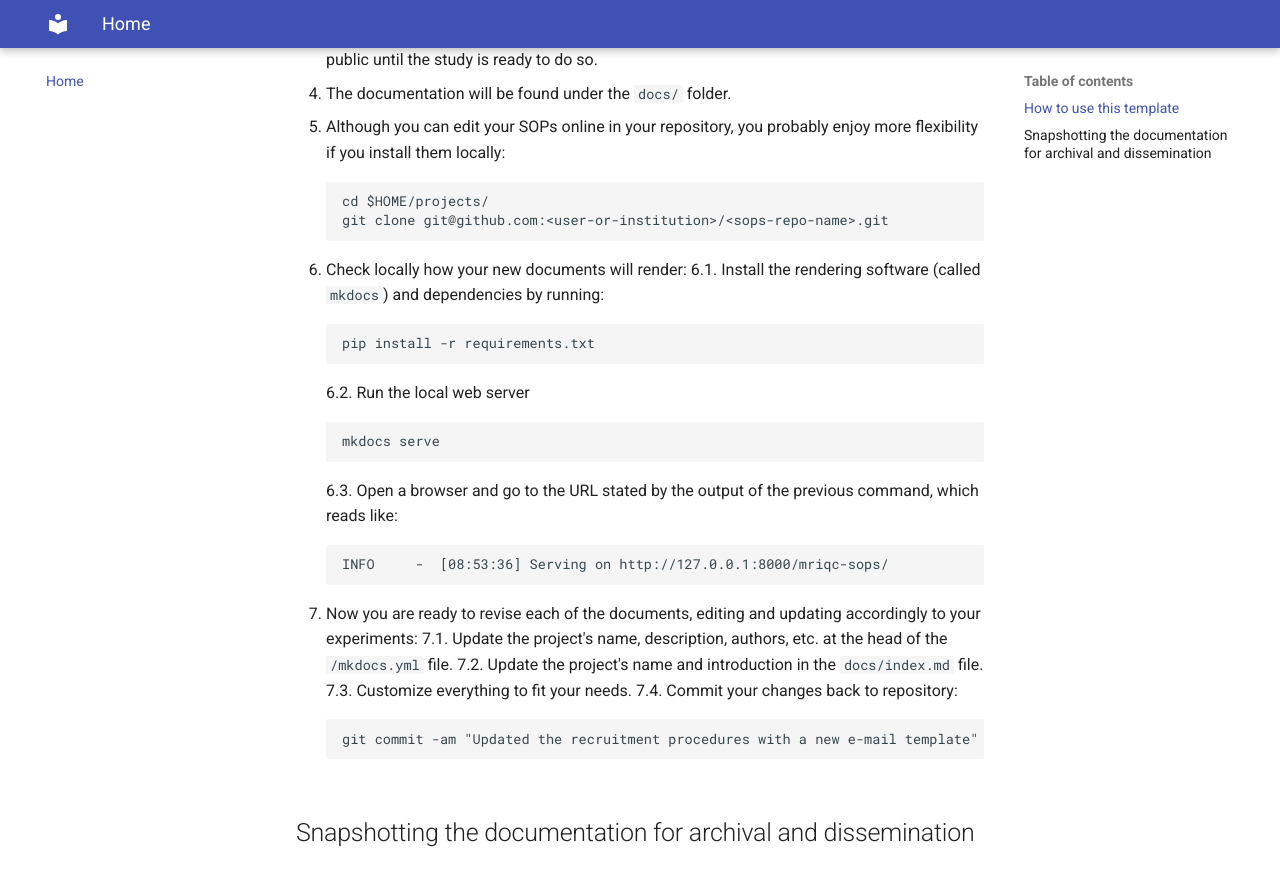
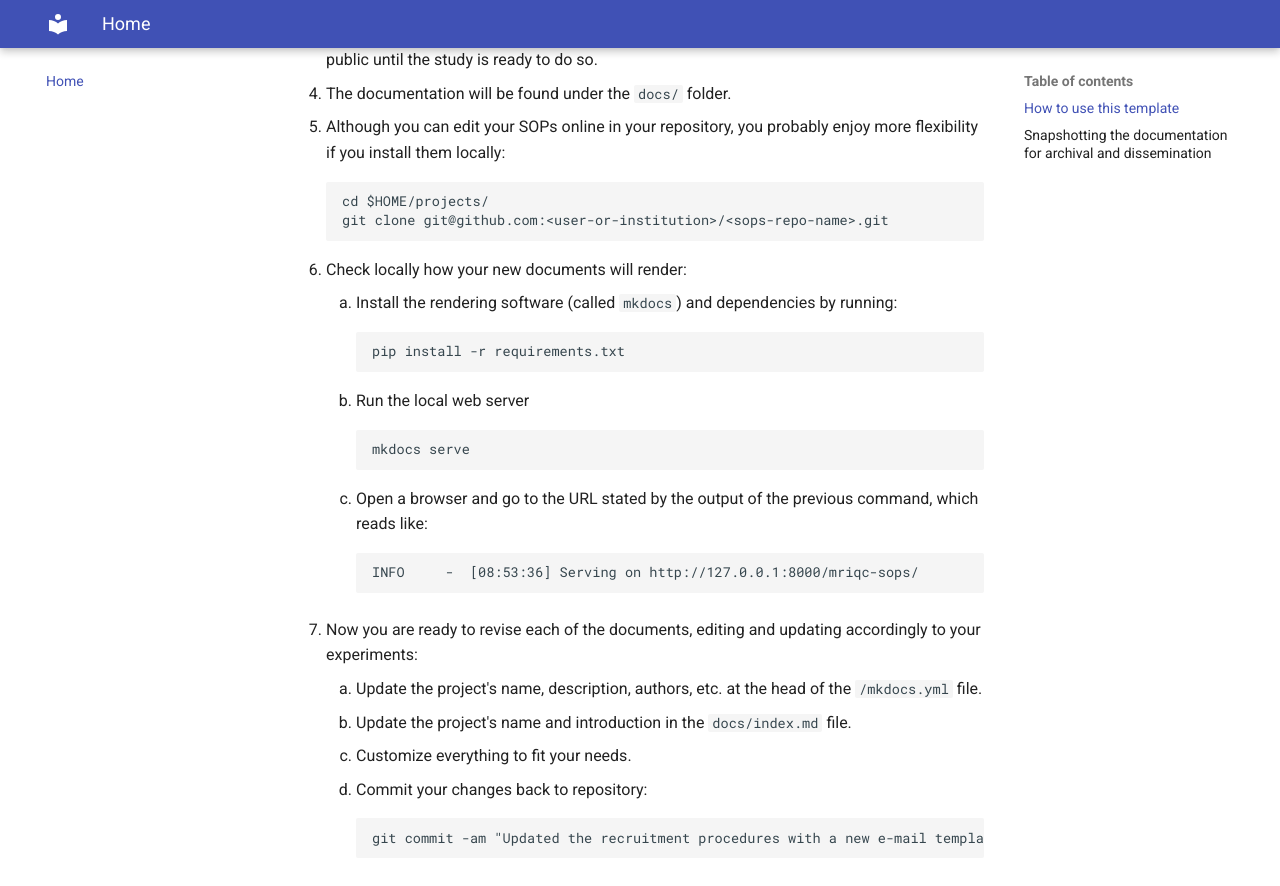
Before and after one commit to nipreps/sops-cookiecutter, an MkDocs documentation site: the page built from docs/index.md, in a window 1280 px wide and 900 px high, scrolled down 985 px. Shown: the top 886 px of the window. Built offline with MkDocs 1.6.1 and Material for MkDocs 9.7.7, drawn with Linux system fonts in a browser that asks for light colours.

Commit message:
fix : rectification of numerotation

````diff
--- a/docs/index.md
+++ b/docs/index.md
@@ -17,32 +17,32 @@
 ## How to use this template
 
 1. Click on the "Use this template" button in the home page of nipreps/mriqc-sops. This will redirect you to the interface to to create a new repository.
-2. Choose your <user-or-institution> as the owner of the new repository and rename it with your <sops-repo-name>. (replace in the following, please replace `<user-or-institution>` with the actual name of your or your organization's GitHub account and `<sops-repo-name>` with the repository name).
-3. Check on the public/private status of the repository - you might not want to have your SOPs public until the study is ready to do so.
-4. The documentation will be found under the `docs/` folder.
-5. Although you can edit your SOPs online in your repository, you probably enjoy more flexibility if you install them locally:
+1. Choose your <user-or-institution> as the owner of the new repository and rename it with your <sops-repo-name>. (replace in the following, please replace `<user-or-institution>` with the actual name of your or your organization's GitHub account and `<sops-repo-name>` with the repository name).
+1. Check on the public/private status of the repository - you might not want to have your SOPs public until the study is ready to do so.
+1. The documentation will be found under the `docs/` folder.
+1. Although you can edit your SOPs online in your repository, you probably enjoy more flexibility if you install them locally:
    ```
    cd $HOME/projects/
    git clone git@github.com:<user-or-institution>/<sops-repo-name>.git
    ```
-6. Check locally how your new documents will render:
-    6.1. Install the rendering software (called `mkdocs`) and dependencies by running:
+1. Check locally how your new documents will render:
+    1. Install the rendering software (called `mkdocs`) and dependencies by running:
        ```
        pip install -r requirements.txt
        ```
-    6.2. Run the local web server
+    1. Run the local web server
        ```
        mkdocs serve
        ```
-    6.3. Open a browser and go to the URL stated by the output of the previous command, which reads like:
+    1. Open a browser and go to the URL stated by the output of the previous command, which reads like:
        ```
        INFO     -  [08:53:36] Serving on http://127.0.0.1:8000/mriqc-sops/
        ```
-7. Now you are ready to revise each of the documents, editing and updating accordingly to your experiments:
-    7.1. Update the project's name, description, authors, etc. at the head of the `/mkdocs.yml` file.
-    7.2. Update the project's name and introduction in the `docs/index.md` file.
-    7.3. Customize everything to fit your needs.
-    7.4. Commit your changes back to repository:
+1. Now you are ready to revise each of the documents, editing and updating accordingly to your experiments:
+    1. Update the project's name, description, authors, etc. at the head of the `/mkdocs.yml` file.
+    1. Update the project's name and introduction in the `docs/index.md` file.
+    1. Customize everything to fit your needs.
+    1. Commit your changes back to repository:
        ```
        git commit -am "Updated the recruitment procedures with a new e-mail template"
        ```
````
